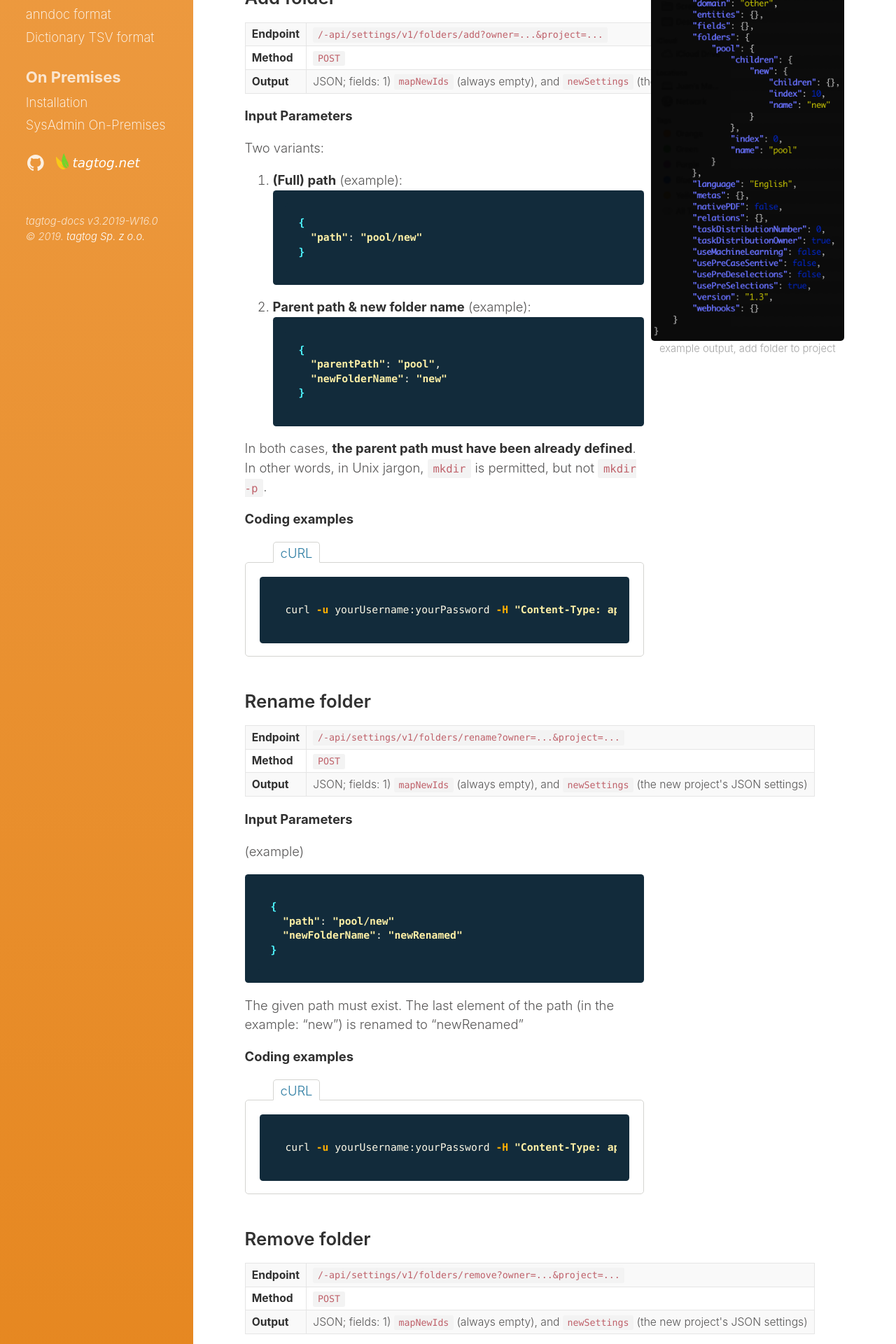
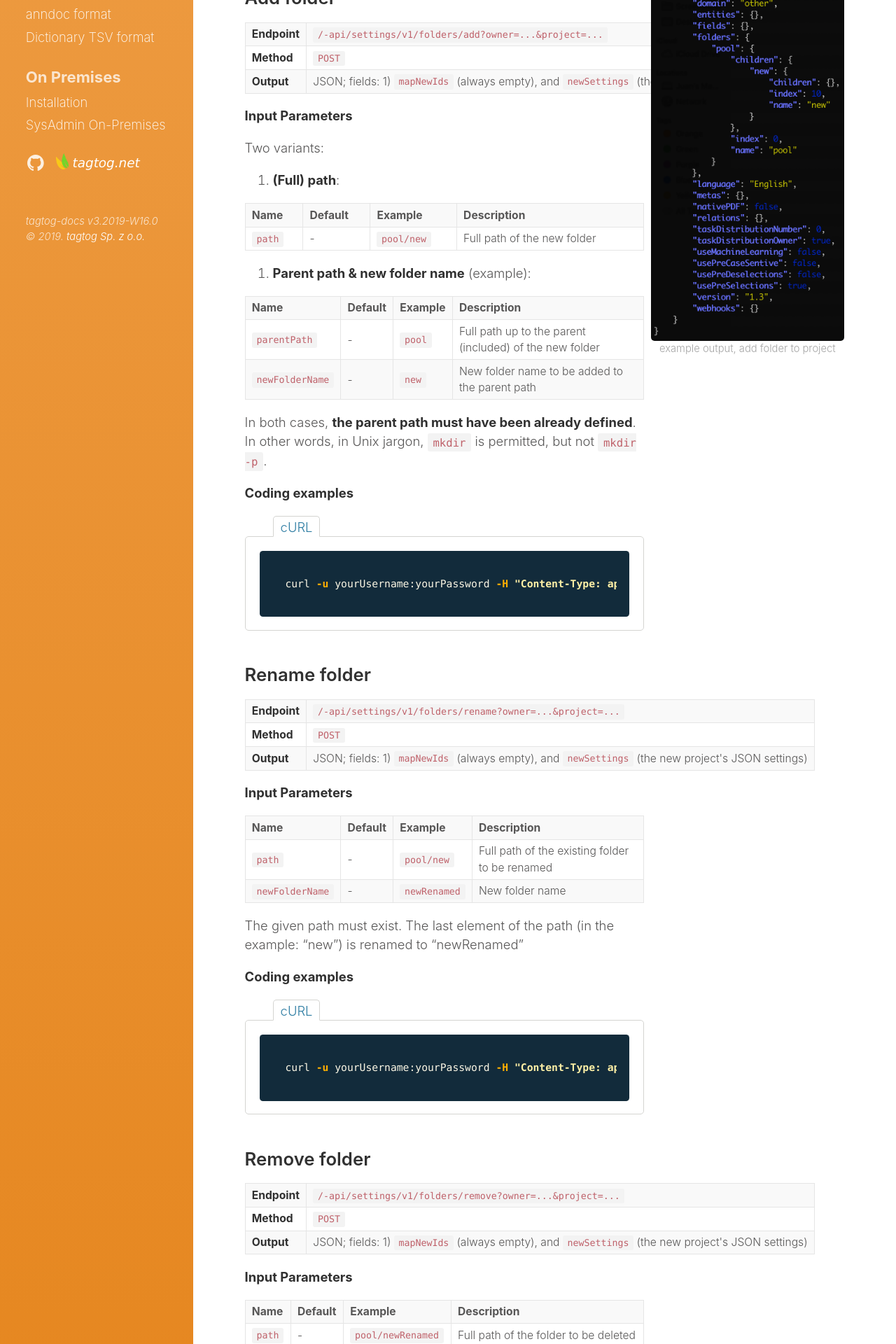
Before and after one commit to tagtogorg/tagtog-doc, a Jekyll site: the page built from API_settings_v1.md, in a window 1280 px wide. Shown: the part 1052-2972 px from the top of the page at 70% size. Built offline with Jekyll 4.4.1, drawn with Linux system fonts in a browser that asks for light colours; nearby versions of some CDN libraries; some of the changed text lies outside the part shown.

Commit message:
document everything

````diff
--- a/API_settings_v1.md
+++ b/API_settings_v1.md
@@ -94,20 +94,44 @@ curl -u yourUsername:yourPassword '{{ page.api_document_url }}/annotationsLegend
 
 Two variants:
 
-1. **(Full) path** (example):
-```shell
-{
-  "path": "pool/new"
-}
-```
+1. **(Full) path**:
+<table style="width:100%;">
+  <tr>
+    <th>Name</th>
+    <th>Default</th>
+    <th>Example</th>
+    <th>Description</th>
+  </tr>
+  <tr>
+    <td><code>path</code></td>
+    <td>-</td>
+    <td><code>pool/new</code></td>
+    <td>Full path of the new folder</td>
+  </tr>
+</table>
+
 
 2. **Parent path & new folder name** (example):
-```shell
-{
-  "parentPath": "pool",
-  "newFolderName": "new"
-}
-```
+<table style="width:100%;">
+  <tr>
+    <th>Name</th>
+    <th>Default</th>
+    <th>Example</th>
+    <th>Description</th>
+  </tr>
+  <tr>
+    <td><code>parentPath</code></td>
+    <td>-</td>
+    <td><code>pool</code></td>
+    <td>Full path up to the parent (included) of the new folder</td>
+  </tr>
+  <tr>
+    <td><code>newFolderName</code></td>
+    <td>-</td>
+    <td><code>new</code></td>
+    <td>New folder name to be added to the parent path</td>
+  </tr>
+</table>
 
 In both cases, **the parent path must have been already defined**. In other words, in Unix jargon, `mkdir` is permitted, but not `mkdir -p`.
 
@@ -156,15 +180,26 @@ curl -u yourUsername:yourPassword -H "Content-Type: application/json" -XPOST '{{
 </table>
 
 **Input Parameters**
-
-(example)
-
-```shell
-{
-  "path": "pool/new"
-  "newFolderName": "newRenamed"
-}
-```
+<table style="width:100%;">
+  <tr>
+    <th>Name</th>
+    <th>Default</th>
+    <th>Example</th>
+    <th>Description</th>
+  </tr>
+  <tr>
+    <td><code>path</code></td>
+    <td>-</td>
+    <td><code>pool/new</code></td>
+    <td>Full path of the existing folder to be renamed</td>
+  </tr>
+  <tr>
+    <td><code>newFolderName</code></td>
+    <td>-</td>
+    <td><code>newRenamed</code></td>
+    <td>New folder name</td>
+  </tr>
+</table>
 
 The given path must exist. The last element of the path (in the example: "new") is renamed to "newRenamed"
 
@@ -211,14 +246,20 @@ curl -u yourUsername:yourPassword -H "Content-Type: application/json" -XPOST '{{
 </table>
 
 **Input Parameters**
-
-(example)
-
-```shell
-{
-  "path": "pool/newRenamed"
-}
-```
+<table style="width:100%;">
+  <tr>
+    <th>Name</th>
+    <th>Default</th>
+    <th>Example</th>
+    <th>Description</th>
+  </tr>
+  <tr>
+    <td><code>path</code></td>
+    <td>-</td>
+    <td><code>pool/newRenamed</code></td>
+    <td>Full path of the folder to be deleted</td>
+  </tr>
+</table>
 
 The given path must exist. You can "delete multiple levels" at the same time. That is, if the folder path (in the example) `pool/newRenamed/otherLevel` existed, while deleting `newRenamed`, the folder `otherLevel` would also be deleted.
 
````
